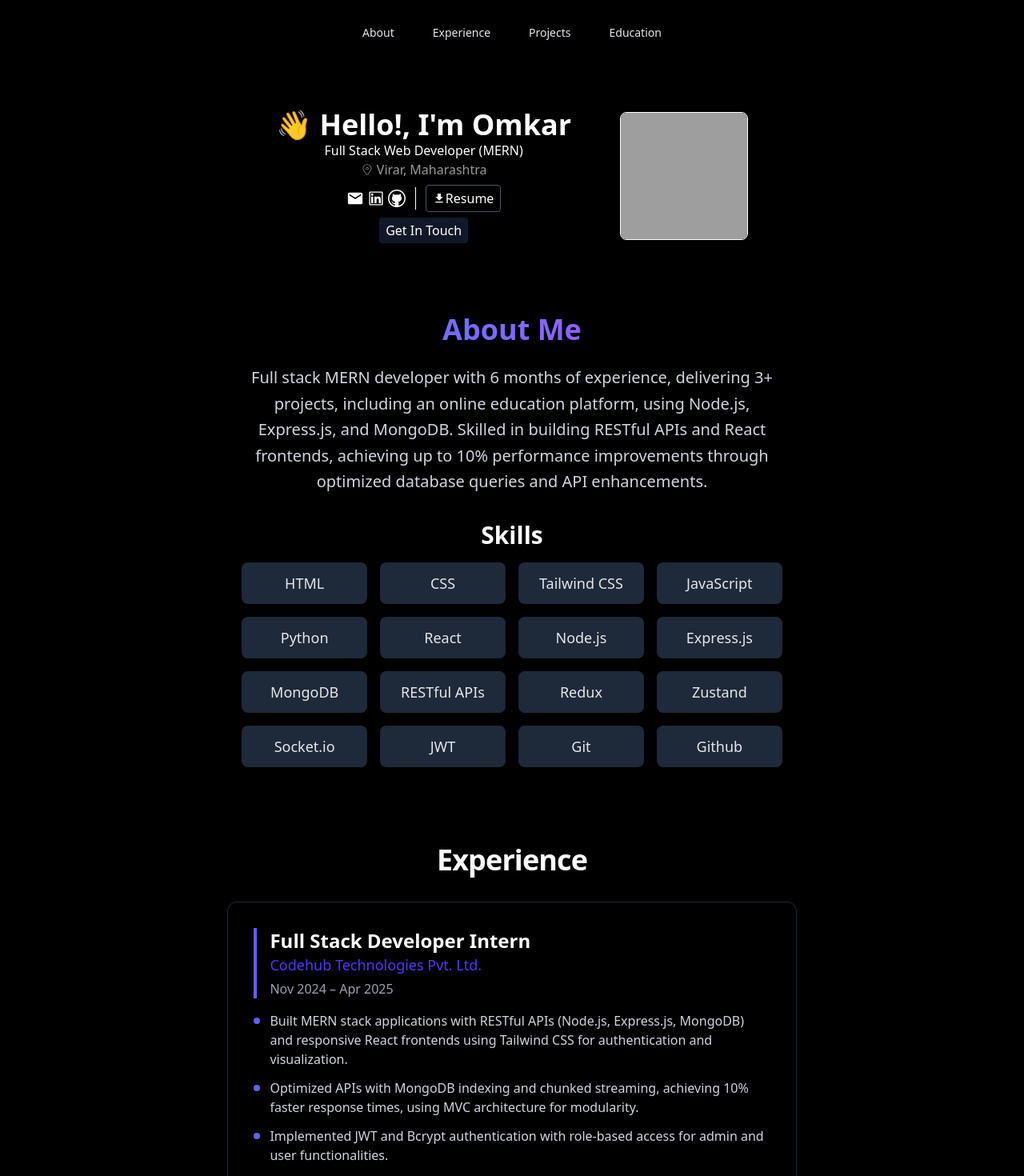
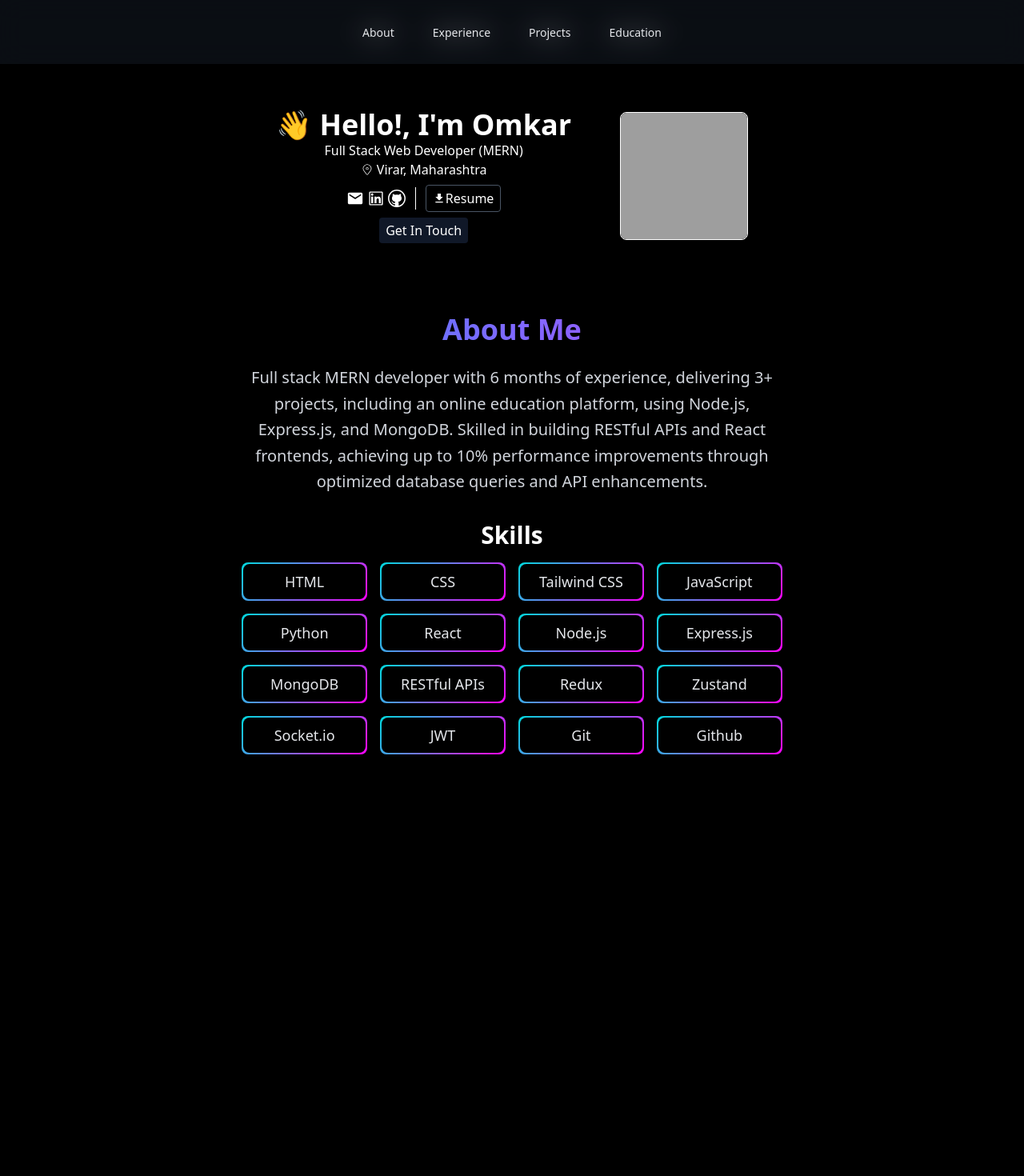
Before and after one commit to LOOP-MATRIX/Portfolio, a React (Vite) app: page / in a window 1280 px wide. Shown: the top 1470 px of the page at 80% size. Built offline with nearby package versions, Linux system fonts and the light colour scheme; grey boxes are pictures that could not be loaded.

Commit message:
loader and css added

```diff
--- a/package.json
+++ b/package.json
@@ -11,6 +11,7 @@
   },
   "dependencies": {
     "@tailwindcss/vite": "^4.1.8",
+    "aos": "^2.3.4",
     "axios": "^1.10.0",
     "install": "^0.13.0",
     "npm": "^11.4.1",
--- a/src/App.jsx
+++ b/src/App.jsx
@@ -1,17 +1,35 @@
-import React from 'react'
+import React, { useState, useEffect } from 'react'
 import { Routes, Route } from 'react-router-dom'
 import Home from './components/Home'
 import NotFound from './components/NotFound'
 import Navbar from './components/Navbar'
+import Loader from './components/Loader'
 
 const App = () => {
+  const [isLoading, setIsLoading] = useState(true)
+
+  useEffect(() => {
+    const timer = setTimeout(() => {
+      setIsLoading(false)
+    }, 4000)
+
+    return () => clearTimeout(timer)
+  }, [])
+
   return (
-    <>
-    <Routes>
-      <Route path='/' element={<Home />}/>
-      <Route path='/*' element={<NotFound/>}/>
-    </Routes>
-    </>
+    <div className="min-h-screen bg-gray-900 text-white">
+      {isLoading ? (
+        <Loader />
+      ) : (
+        <>
+          <Navbar />
+          <Routes>
+            <Route path='/' element={<Home />} />
+            <Route path='/*' element={<NotFound />} />
+          </Routes>
+        </>
+      )}
+    </div>
   )
 }
 
--- a/src/components/About.jsx
+++ b/src/components/About.jsx
@@ -1,6 +1,15 @@
-import React from 'react';
+import React,{useEffect} from 'react';
+import AOS from 'aos';
+import 'aos/dist/aos.css';
 
 const About = () => {
+  useEffect(() => {
+      AOS.init({
+        duration: 1000,
+        once: true,
+      });
+    }, []);
+
   const skills = [
     'HTML',
     'CSS',
@@ -21,7 +30,7 @@ const About = () => {
   ];
 
   return (
-    <section className=" text-white flex flex-col items-center justify-center py-12 px-4 md:px-8">
+    <section className=" text-white flex flex-col items-center justify-center py-12 px-4 md:px-8" data-aos="fade-up">
       <div className="w-full lg:w-7/9 xl:w-5/9  animate-[fadeIn_0.8s_ease-in-out_forwards]">
         {/* About Me Header */}
         <h2 className="text-4xl  font-bold mb-6 text-center bg-gradient-to-r from-blue-500 to-purple-500 bg-clip-text text-transparent">
@@ -40,9 +49,10 @@ const About = () => {
             {skills.map((skill, index) => (
               <div
                 key={index}
-                className="group flex justify-center items-center bg-gray-800 rounded-lg p-3 hover:bg-gray-700 hover:scale-105 hover:shadow-lg hover:shadow-blue-500/50 transition-all duration-300"
+                className=" group flex justify-center items-center  rounded-lg p-[2px] hover:bg-gray-700 hover:scale-105 hover:shadow-lg hover:shadow-blue-500/50 transition-all duration-300"
+                style={{ background: "linear-gradient(-45deg, #fc00ff 0%, #00dbde 100%)" }}
               >
-                <span className="text-base md:text-lg font-medium text-gray-200 group-hover:text-white">
+                <span className=" bg-black w-full h-full py-2 rounded-lg flex justify-center items-center text-base md:text-lg font-medium text-gray-200 group-hover:text-white">
                   {skill}
                 </span>
               </div>
--- a/src/components/Education.jsx
+++ b/src/components/Education.jsx
@@ -1,8 +1,17 @@
-import React from 'react';
+import React,{useEffect} from 'react';
+import AOS from 'aos';
+import 'aos/dist/aos.css';
 
 const Education = () => {
+useEffect(() => {
+    AOS.init({
+      duration: 1000,
+      once: true,
+    });
+  }, []);
+
   return (
-    <section className="flex flex-col w-full lg:w-7/9 xl:w-5/9  py-12 items-center justify-center">
+    <section className="flex flex-col w-full lg:w-7/9 xl:w-5/9  py-12 items-center justify-center" data-aos="fade-up">
       <h2 className="text-3xl md:text-4xl font-bold  mb-8 tracking-tight">
         Education
       </h2>
--- a/src/components/Experience.jsx
+++ b/src/components/Experience.jsx
@@ -1,8 +1,18 @@
-import React from 'react';
+import React,{useEffect} from 'react';
+import AOS from 'aos';
+import 'aos/dist/aos.css';
 
 const Experience = () => {
+  useEffect(() => {
+      AOS.init({
+        duration: 1000,
+        once: true,
+      });
+    }, []);
+
+
   return (
-    <section className="w-full lg:w-7/9 xl:w-5/9 px-2 md:px-0 py-12 flex flex-col items-center justify-center">
+    <section className="w-full lg:w-7/9 xl:w-5/9 px-2 md:px-0 py-12 flex flex-col items-center justify-center" data-aos="fade-up">
 
       <h2 className="text-3xl md:text-4xl font-bold  mb-8 tracking-tight">
         Experience
--- /dev/null
+++ b/src/components/Loader.jsx
@@ -0,0 +1,33 @@
+import React, { useState, useEffect } from 'react'
+
+const Loader = () => {
+  const [greet, setGreet] = useState(0)
+  const greetings = [
+    "Hello",       // English
+    "नमस्कार",     // Hindi
+    "こんにちは",     // Japanese (Konnichiwa)
+    "Bonjour",     // French
+    "Hola",        // Spanish
+    "Ciao",        // Italian
+    "Olá",         // Portuguese
+    "Hallo",       // German
+  ]
+
+  useEffect(() => {
+    const interval = setInterval(() => {
+      setGreet((prev) => (prev + 1) % greetings.length)
+    }, 750)
+
+    return () => clearInterval(interval)
+  }, [greetings.length])
+
+  return (
+    <div className="w-full h-screen flex items-center justify-center bg-black">
+      <h1 className="text-4xl md:text-6xl font-bold text-white animate-[fadeIn_1s_ease-in-out_infinite_alternate]">
+        {greetings[greet]}
+      </h1>
+    </div>
+  )
+}
+
+export default Loader
--- a/src/components/Navbar.jsx
+++ b/src/components/Navbar.jsx
@@ -1,33 +1,3 @@
-// import React from 'react';
-
-// const navItems = [
-//   { id: 'about', label: 'About' },
-//   { id: 'experience', label: 'Experience' },
-//   { id: 'projects', label: 'Projects' },
-//   { id: 'education', label: 'Education' },
-// ];
-
-// const Navbar = () => {
-//   return (
-//     <div className="w-full backdrop-blur-lg h-[10vh] flex justify-center items-center fixed top-0 z-50">
-//       <ul className="flex justify-center items-center gap-x-8">
-//         {navItems.map((item) => (
-//           <li key={item.id}>
-//             <a
-//               href={`#${item.id}`}
-//               className="px-2 py-1 transition-all duration-300 ease-in-out text-gray-200 text-sm hover:text-white hover:text-[16px] "
-//             >
-//               {item.label}
-//             </a>
-//           </li>
-//         ))}
-//       </ul>
-//     </div>
-//   );
-// };
-
-// export default Navbar;
-
 import React, { useState } from 'react';
 import { RxHamburgerMenu } from 'react-icons/rx';
 import { IoClose } from 'react-icons/io5';
@@ -43,11 +13,11 @@ const Navbar = () => {
   const [isOpen, setIsOpen] = useState(false);
 
   return (
-    <div className="w-full backdrop-blur-lg backdrop-filter h-[10vh] flex justify-between md:justify-center items-center px-6 fixed top-0 z-50">
+    <div className="w-full backdrop-blur-lg backdrop-filter bg-gray-800/20 h-[10vh] flex justify-between md:justify-center items-center px-6 fixed top-0 z-50">
 
       <div className="md:hidden text-white text-xl font-bold">Portfolio</div>
 
-      <ul className="hidden md:flex justify-center items-center gap-x-8">
+      <ul className="hidden md:flex justify-center items-center gap-x-8 ">
         {navItems.map((item) => (
           <li key={item.id}>
             <a
--- a/src/components/Profile.jsx
+++ b/src/components/Profile.jsx
@@ -1,4 +1,4 @@
-import React from 'react'
+import React, { useEffect } from 'react'
 import img from '../assets/react.svg'
 import { CiLocationOn } from "react-icons/ci";
 import { MdEmail } from "react-icons/md";
@@ -6,8 +6,16 @@ import { AiOutlineLinkedin } from "react-icons/ai";
 import { VscGithub } from "react-icons/vsc";
 import { MdFileDownload } from "react-icons/md";
 import profile from '../assets/profile pic shirt (1).jpg'
+import AOS from 'aos';
+import 'aos/dist/aos.css';
 
 const Profile = ({ setcontact }) => {
+  useEffect(() => {
+    AOS.init({
+      duration: 1000,
+      once: true,
+    });
+  }, []);
 
   let size = 22
 
@@ -18,39 +26,35 @@ const Profile = ({ setcontact }) => {
     document.body.appendChild(link);
     link.click();
     document.body.removeChild(link);
-
   };
 
   let styletl = ' hover:rounded-full hover:bg-gray-600 hover:h-9 hover:w-9 hover:p-[5px] transition-all duration-300 ease-in-out'
+
   return (
-  <div className='w-full lg:w-7/9 xl:w-5/9 flex flex-col-reverse gap-8 md:flex-row items-center md:justify-evenly px-8 py-10 '>
-    <div className='flex flex-col items-center'>
-      <p className='text-2xl md:text-4xl font-bold group'>
-        <span
-        >
+    <div className='w-full lg:w-7/9 xl:w-5/9 flex flex-col-reverse gap-8 md:flex-row items-center md:justify-evenly px-8 py-10'>
+      <div className='flex flex-col items-center'   >
+        <p className='text-2xl md:text-4xl font-bold group' data-aos="fade-up" data-aos-delay="100">
+          <span className='inline-block hover:animate-[wave_0.6s_ease-in-out_infinite] cursor-pointer'>
             👋
           </span>
           &nbsp;Hello!, I&apos;m Omkar
         </p>
 
-      <p>Full Stack Web Developer (MERN)</p>
-      <p className='flex justify-center items-center opacity-60'>
+        <p data-aos="fade-up" data-aos-delay="100">Full Stack Web Developer (MERN)</p>
+        <p className='flex justify-center items-center opacity-60' data-aos="fade-up" data-aos-delay="200">
           <span><CiLocationOn /></span> &nbsp;Virar, Maharashtra
         </p>
 
-
-      <div className='flex gap-1 justify-center items-center  h-12 w-52 '>
+        <div className='flex gap-1 justify-center items-center h-12 w-52' data-aos="fade-up" data-aos-delay="300">
           <a href="mailto:omsutar1210@gmail.com" target='_blank'><MdEmail fontSize={size} className={styletl} /></a>
           <a href="https://www.linkedin.com/in/omkar-sutar-251656296/" target='_blank'><AiOutlineLinkedin fontSize={size} className={styletl} /></a>
           <a href="https://github.com/LOOP-MATRIX" target='_blank'><VscGithub fontSize={size} className={styletl} /></a>
           <div className='border-r-1 h-3/5 mx-2' />
-        <button onClick={() => handleDownload()} className='border border-gray-600 rounded-sm flex justify-center items-center px-2 py-1  hover:shadow-md hover:shadow-gray-600 hover:scale-103 transition-all duration-300 ease-in-out'><MdFileDownload /> Resume</button>
+          <button onClick={() => handleDownload()} className='border border-gray-600 rounded-sm flex justify-center items-center px-2 py-1 hover:shadow-md hover:shadow-gray-600 hover:scale-103 transition-all duration-300 ease-in-out'><MdFileDownload /> Resume</button>
         </div>
-      <button onClick={() => { setcontact(true) }} className=' rounded-sm flex justify-center items-center px-2 py-1 bg-gray-900 hover:shadow-md hover:shadow-gray-600 hover:scale-103 hover:bg-gray-800 transition-all duration-300 ease-in-out'>Get In Touch</button>
+        <button onClick={() => { setcontact(true) }} className='rounded-sm flex justify-center items-center px-2 py-1 bg-gray-900 hover:shadow-md hover:shadow-gray-600 hover:scale-103 hover:bg-gray-800 transition-all duration-300 ease-in-out' data-aos="fade-up" data-aos-delay="400">Get In Touch</button>
       </div>
-    <img src={profile} alt="Profile Image" className='w-40 h-40 border rounded-lg object-cover' />
-
-
+      <img src={profile} alt="Profile Image" className='w-40 h-40 border rounded-lg object-cover' data-aos="fade-left" data-aos-delay="300" />
     </div>
   )
 }
--- a/src/index.css
+++ b/src/index.css
@@ -27,3 +27,12 @@
 html {
   scroll-behavior: smooth;
 }
+
+@keyframes wave {
+  0%, 100% {
+    transform: rotate(0deg);
+  }
+  50% {
+    transform: rotate(10deg);
+  }
+}
```
Also changed, not shown: src/components/Projects.jsx (+11 -2 lines), vite.config.js (+0 -7 lines), 1 other file (tests, documents, lock files or other folders). Lines whose indentation alone changed are shown as unchanged.
